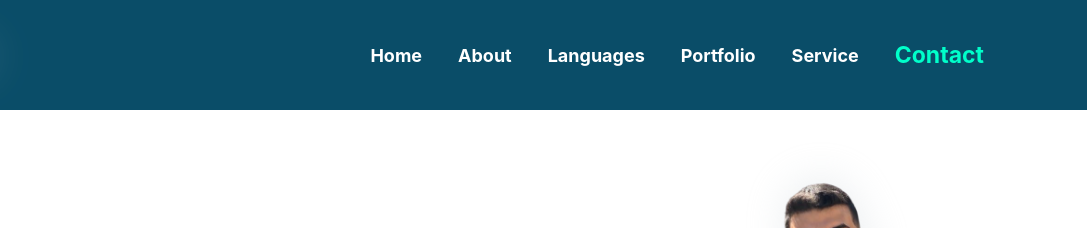
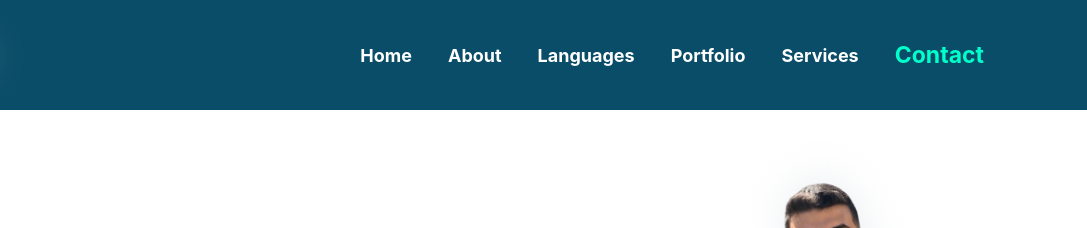
Before and after one commit to Rayan200013/portfoli0, a website: page index.html in a window 1280 px wide. Shown: the top 228 px of the page, 193-1280 px from the left. Drawn offline with Linux system fonts and the light colour scheme.

Commit message:
new commit

```diff
--- a/index.html
+++ b/index.html
@@ -56,7 +56,7 @@
               <a class="nav-link" href="#portfolio">Portfolio</a>
             </li>
             <li class="nav-item">
-              <a class="nav-link" href="#service">Service</a>
+              <a class="nav-link" href="#service">Services</a>
             </li>
 
             <li class="nav-item">
```
